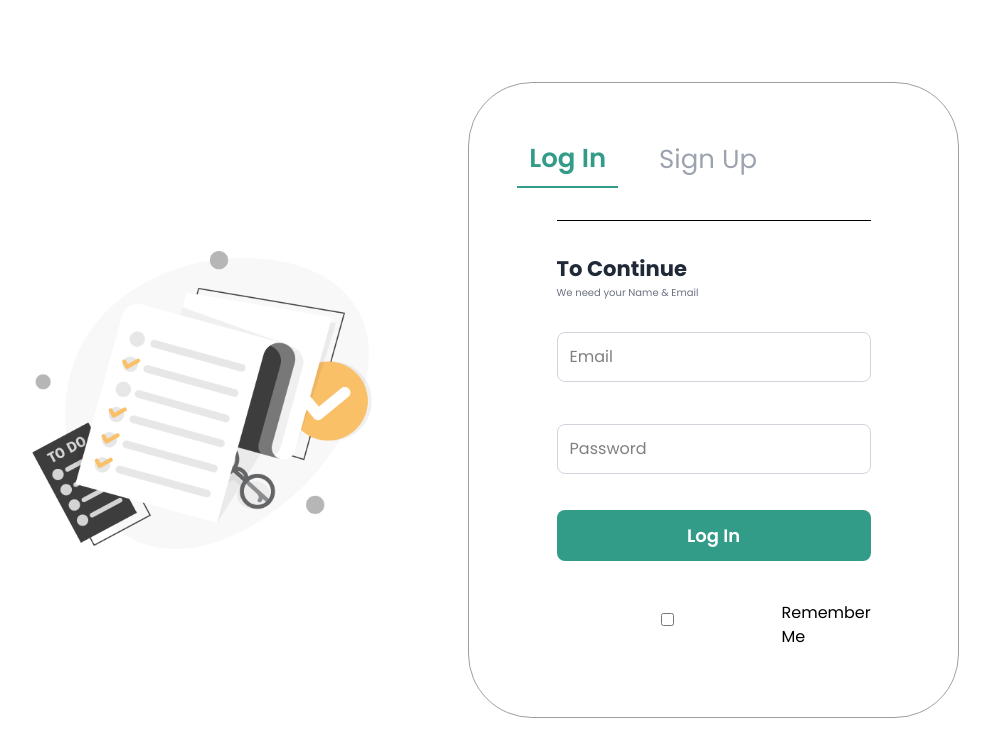
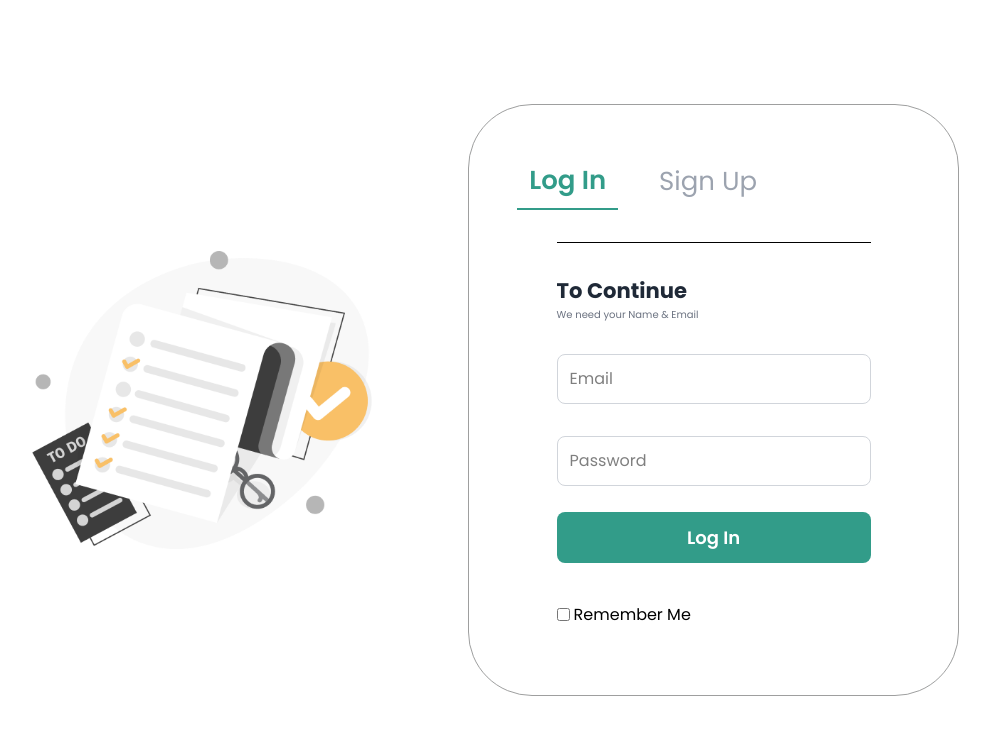
Before and after one commit to suhailskhan9/Task_Manager_WebApp, a React (Vite) app in the folder frontend/: page /login in a window 1280 px wide. Shown: the top 756 px of the page, without its empty margins (193-1183 px from the left). Built offline with nearby package versions, Linux system fonts and the light colour scheme.

Commit message:
Update TaskModal.css

```diff
--- a/frontend/src/styles/TaskModal.css
+++ b/frontend/src/styles/TaskModal.css
@@ -17,7 +17,7 @@
     min-width: 300px;
   }
 
-  input, textarea {
+  .modal-content input, textarea {
     width: 100%;
     margin-bottom: 10px;
     padding: 8px;
```
